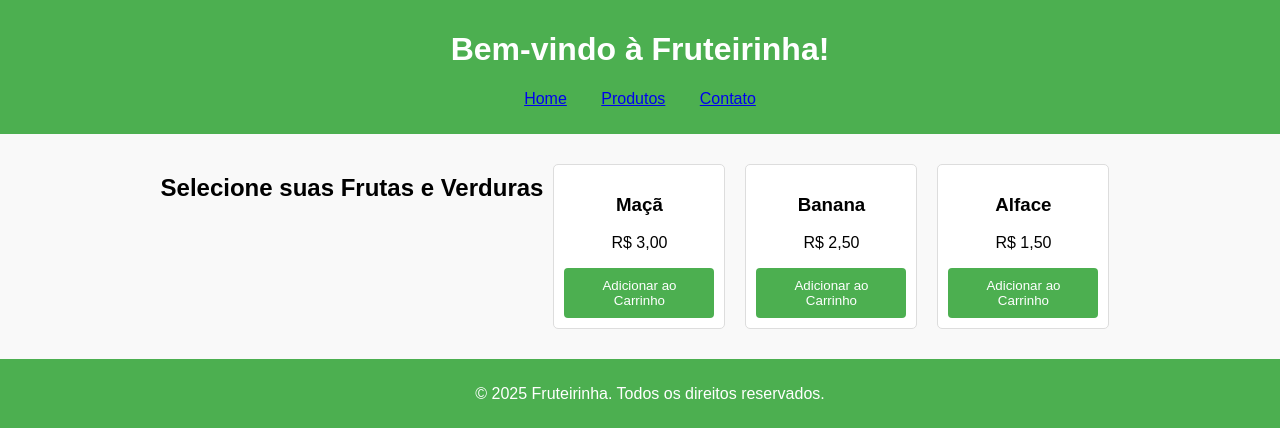
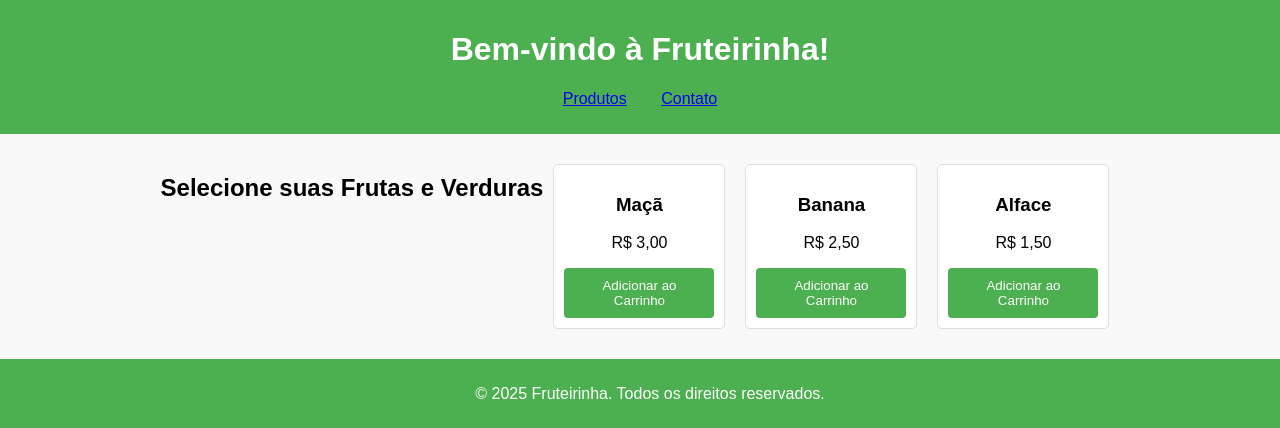
Before and after one commit to vinciius/djangoTest, a Django app: page /home/ in a window 1280 px wide. Shown: the top 428 px of the page. Run offline with Django 5.2, Linux system fonts and the light colour scheme.

Commit message:
atualização pontual

```diff
--- a/bdtest/fruteirinha/templates/contato.html
+++ b/bdtest/fruteirinha/templates/contato.html
@@ -13,7 +13,6 @@
             <ul>
                 <li><a href="/home/">Home</a></li>
                 <li><a href="/produtos/">Produtos</a></li>
-                <li><a href="#">Contato</a></li>
             </ul>
         </nav>
     </header>
--- a/bdtest/fruteirinha/templates/home.html
+++ b/bdtest/fruteirinha/templates/home.html
@@ -11,7 +11,6 @@
         <h1>Bem-vindo à Fruteirinha!</h1>
         <nav>
             <ul>
-                <li><a href="#">Home</a></li>
                 <li><a href="/produtos/">Produtos</a></li>
                 <li><a href="/contato/">Contato</a></li>
             </ul>
```
